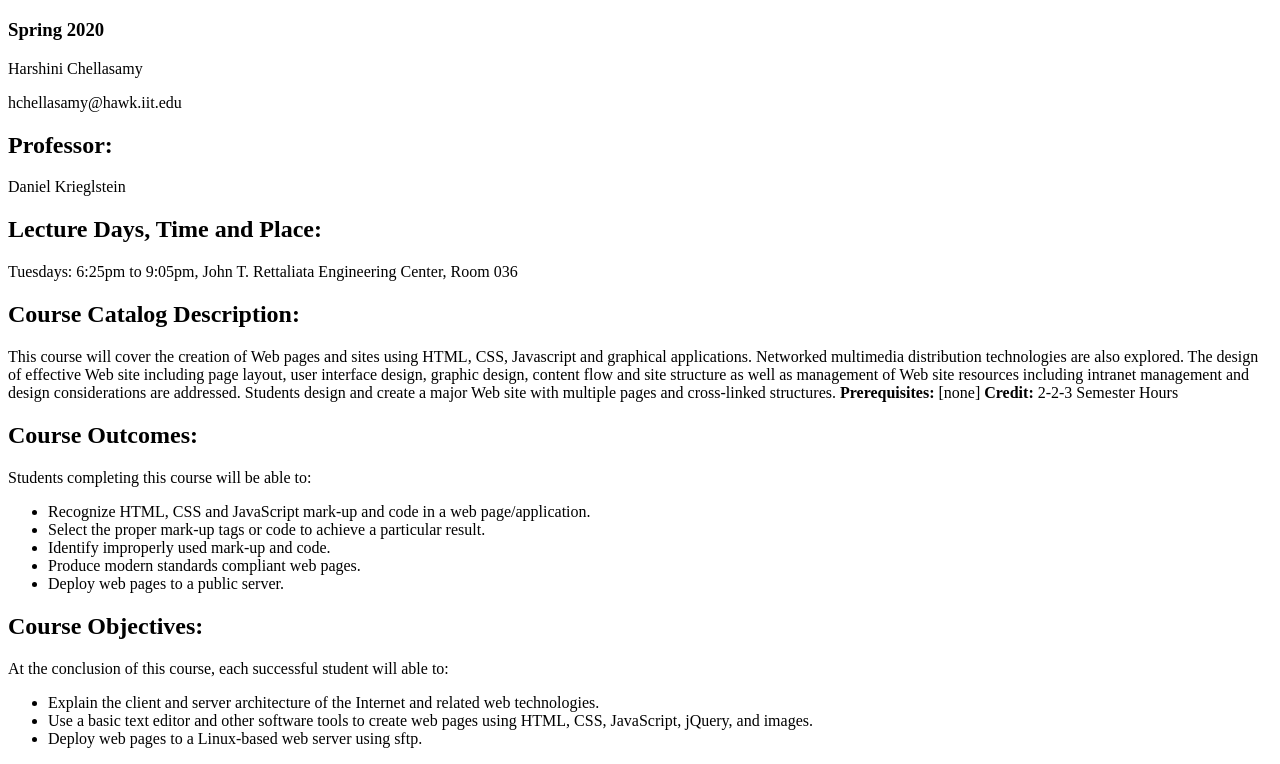
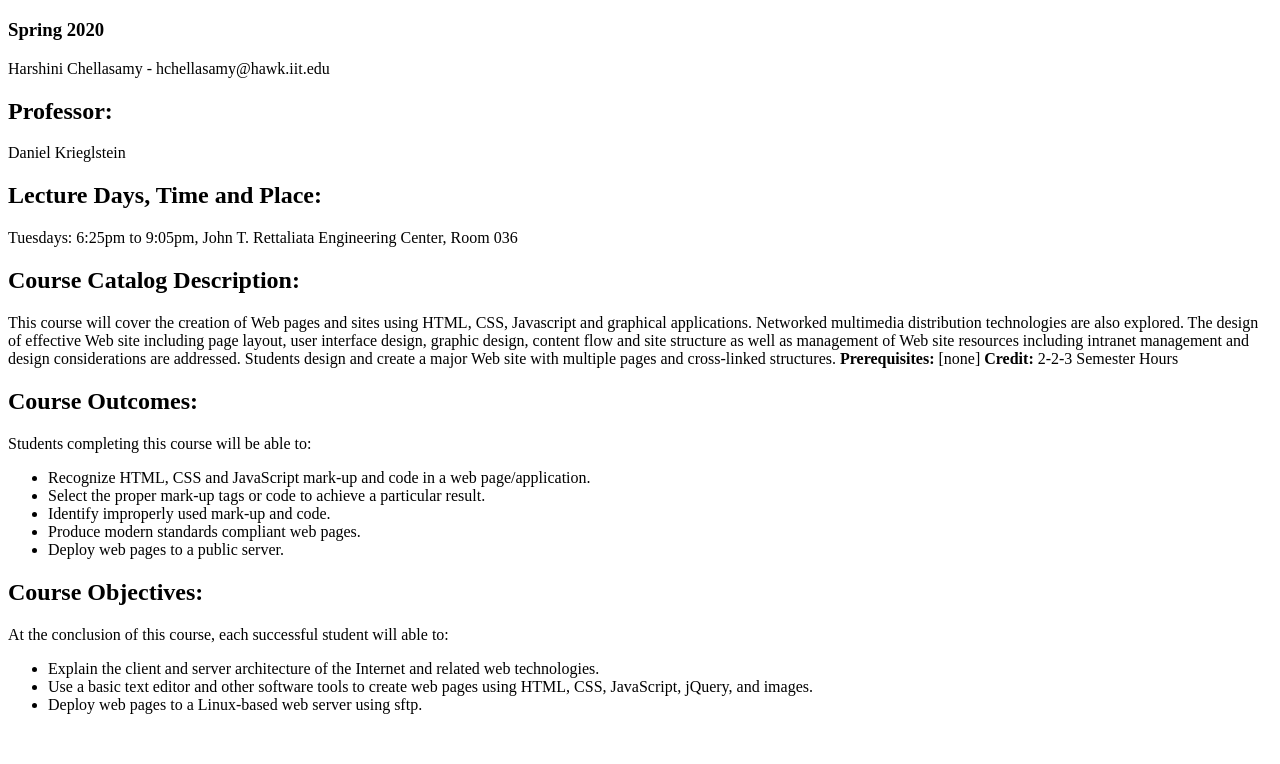
Before and after one commit to harshinichella/lab-2, a plain HTML site: page index.html in a window 1280 px wide. Shown: the part 61-825 px from the top of the page. After the commit the page ends 800 px from the top, so only its background shows below. Drawn offline with Linux system fonts and the light colour scheme.

Commit message:
putting my email on the same line as my name

```diff
--- a/index.html
+++ b/index.html
@@ -7,8 +7,7 @@
 <body>
 <h1>ITMD-361 Internet Technologies and Web Design</h1>
 <h3>Spring 2020</h3>
-<p>Harshini Chellasamy</p>
-<p>hchellasamy@hawk.iit.edu</p>
+<p>Harshini Chellasamy - hchellasamy@hawk.iit.edu</p>
 <h2>Professor:</h2>
 <p>Daniel Krieglstein</p>
 <h2>Lecture Days, Time and Place:</h2>
```
